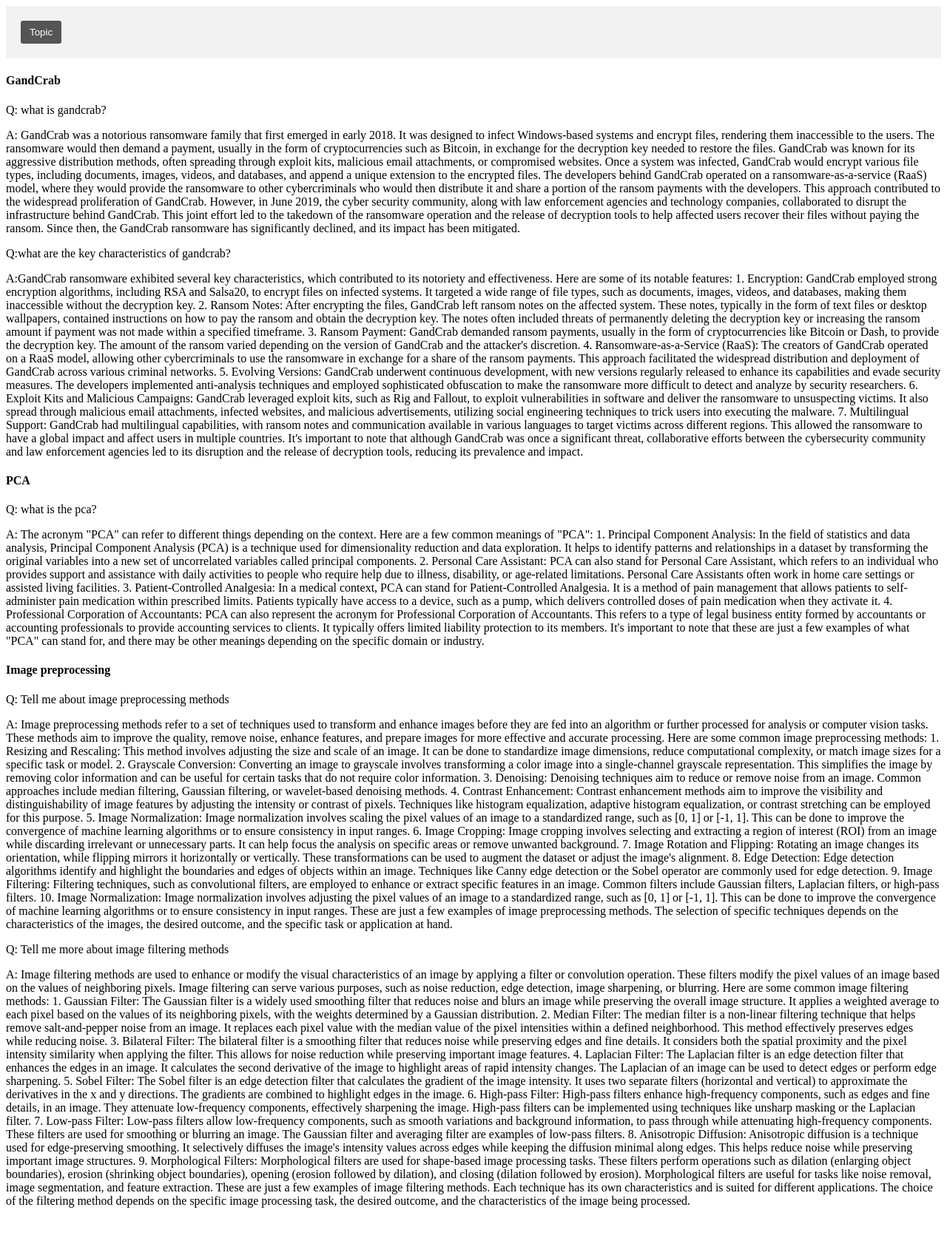
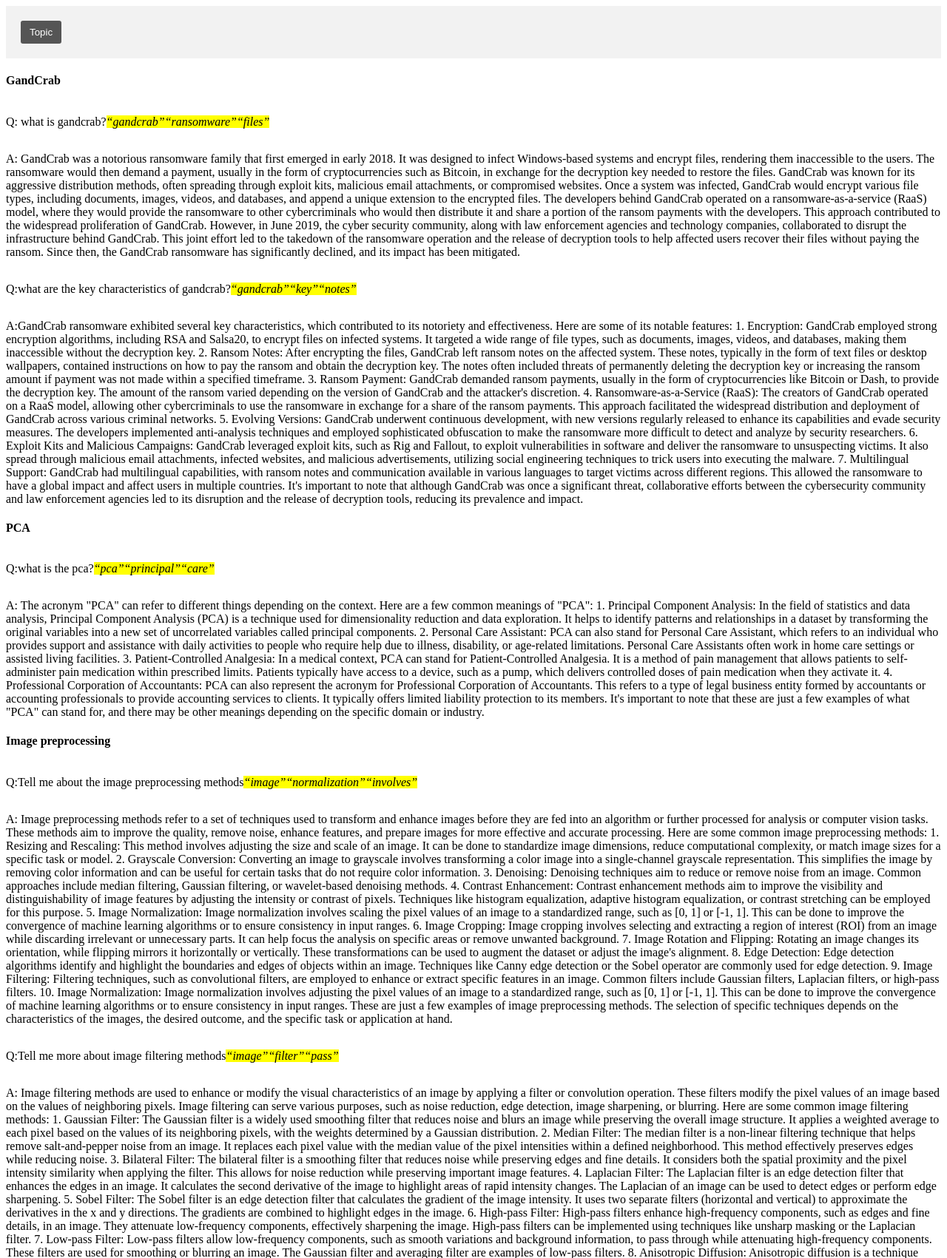
Before and after one commit to 3H-GPT-HELPER/web, a Django app: page /main/ in a window 1280 px wide. Shown: the top 1701 px of the page at 74% size. Before the commit the page ends 1633 px from the top, so only its background shows below. Run offline with Django 4.2, Linux system fonts and the light colour scheme.

Commit message:
fix: templates/main/main.html

```diff
--- a/main/templates/main/main.html
+++ b/main/templates/main/main.html
@@ -17,13 +17,25 @@
 
   <div>
     <h4>GandCrab</h4>
-    <p>Q: what is gandcrab?</p>
+    <div class="footer-buttons">
+        <p>Q: what is gandcrab?</p>
+        <p><i><mark><q>gandcrab</q> </mark></i></p>
+        <p><i><mark><q>ransomware</q></mark></i></p>
+        <p><i><mark><q>files</q></mark></i></p>
+    </div>
+
     <p>A: GandCrab was a notorious ransomware family that first emerged in early 2018. It was designed to infect Windows-based systems and encrypt files, rendering them inaccessible to the users. The ransomware would then demand a payment, usually in the form of cryptocurrencies such as Bitcoin, in exchange for the decryption key needed to restore the files.
         GandCrab was known for its aggressive distribution methods, often spreading through exploit kits, malicious email attachments, or compromised websites. Once a system was infected, GandCrab would encrypt various file types, including documents, images, videos, and databases, and append a unique extension to the encrypted files.
         The developers behind GandCrab operated on a ransomware-as-a-service (RaaS) model, where they would provide the ransomware to other cybercriminals who would then distribute it and share a portion of the ransom payments with the developers. This approach contributed to the widespread proliferation of GandCrab.
         However, in June 2019, the cyber security community, along with law enforcement agencies and technology companies, collaborated to disrupt the infrastructure behind GandCrab. This joint effort led to the takedown of the ransomware operation and the release of decryption tools to help affected users recover their files without paying the ransom. Since then, the GandCrab ransomware has significantly declined, and its impact has been mitigated.</p>
     <p></p>
-    <p>Q:what are the key characteristics of gandcrab?</p>
+    <div class="footer-buttons">
+        <p>Q:what are the key characteristics of gandcrab?</p>
+        <p><i><mark><q>gandcrab</q> </mark></i></p>
+        <p><i><mark><q>key</q></mark></i></p>
+        <p><i><mark><q>notes</q></mark></i></p>
+    </div>
+
     <p>A:GandCrab ransomware exhibited several key characteristics, which contributed to its notoriety and effectiveness. Here are some of its notable features:
 
         1. Encryption: GandCrab employed strong encryption algorithms, including RSA and Salsa20, to encrypt files on infected systems. It targeted a wide range of file types, such as documents, images, videos, and databases, making them inaccessible without the decryption key.
@@ -45,7 +57,12 @@
 
     <div>
         <h4>PCA</h4>
-        <p>Q: what is the pca?</p>
+        <div class="footer-buttons">
+            <p>Q:what is the pca?</p>
+            <p><i><mark><q>pca</q> </mark></i></p>
+            <p><i><mark><q>principal</q></mark></i></p>
+            <p><i><mark><q>care</q></mark></i></p>
+        </div>
         <p>A: The acronym "PCA" can refer to different things depending on the context. Here are a few common meanings of "PCA":
 
             1. Principal Component Analysis: In the field of statistics and data analysis, Principal Component Analysis (PCA) is a technique used for dimensionality reduction and data exploration. It helps to identify patterns and relationships in a dataset by transforming the original variables into a new set of uncorrelated variables called principal components.
@@ -62,7 +79,12 @@
 
         <div>
             <h4>Image preprocessing</h4>
-            <p>Q: Tell me about image preprocessing methods</p>
+            <div class="footer-buttons">
+                <p>Q:Tell me about the image preprocessing methods</p>
+                <p><i><mark><q>image</q> </mark></i></p>
+                <p><i><mark><q>normalization</q></mark></i></p>
+                <p><i><mark><q>involves</q></mark></i></p>
+            </div>
             <p>A: Image preprocessing methods refer to a set of techniques used to transform and enhance images before they are fed into an algorithm or further processed for analysis or computer vision tasks. These methods aim to improve the quality, remove noise, enhance features, and prepare images for more effective and accurate processing. Here are some common image preprocessing methods:
 
                 1. Resizing and Rescaling: This method involves adjusting the size and scale of an image. It can be done to standardize image dimensions, reduce computational complexity, or match image sizes for a specific task or model.
@@ -87,7 +109,12 @@
 
                 These are just a few examples of image preprocessing methods. The selection of specific techniques depends on the characteristics of the images, the desired outcome, and the specific task or application at hand.</p>
                 <p></p>
-                <p>Q: Tell me more about image filtering methods</p>
+                <div class="footer-buttons">
+                    <p>Q:Tell me more about image filtering methods</p>
+                    <p><i><mark><q>image</q> </mark></i></p>
+                    <p><i><mark><q>filter</q></mark></i></p>
+                    <p><i><mark><q>pass</q></mark></i></p>
+                </div>
                 <p>A: Image filtering methods are used to enhance or modify the visual characteristics of an image by applying a filter or convolution operation. These filters modify the pixel values of an image based on the values of neighboring pixels. Image filtering can serve various purposes, such as noise reduction, edge detection, image sharpening, or blurring. Here are some common image filtering methods:
 
                     1. Gaussian Filter: The Gaussian filter is a widely used smoothing filter that reduces noise and blurs an image while preserving the overall image structure. It applies a weighted average to each pixel based on the values of its neighboring pixels, with the weights determined by a Gaussian distribution.
```
